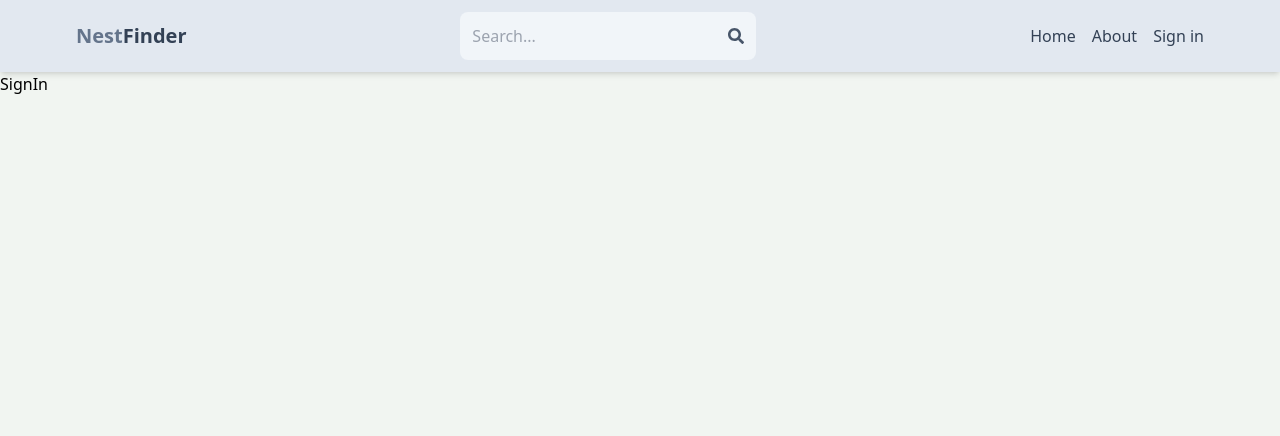
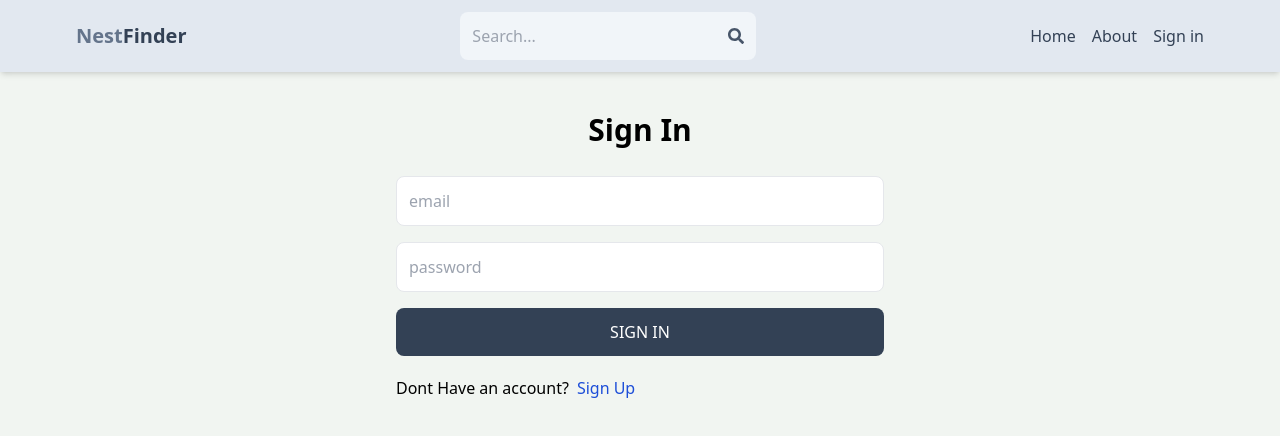
Before and after one commit to sinchu1209/mern-estate, a React (Vite) app in the folder client/: page /sign-in in a window 1280 px wide. Shown: the top 436 px of the page. Built offline with nearby package versions, Linux system fonts and the light colour scheme.

Commit message:
complete sign in page functionality

```diff
--- a/client/src/pages/SignIn.jsx
+++ b/client/src/pages/SignIn.jsx
@@ -1,7 +1,79 @@
-import React from 'react'
+import { useState } from 'react';
+import { Link , useNavigate} from 'react-router-dom';
+
 
 export default function SignIn() {
+  const [formData, setFormData] = useState({});
+  const [error, setError] = useState(null);
+  const [loading, setLoading] = useState(false);
+ const navigate = useNavigate();
+  const handleChange = (e) => {
+    setFormData({
+      ...formData,
+      [e.target.id]: e.target.value,
+    });
+  };
+  const handleSubmit = async (e) => {
+    e.preventDefault();
+    try {
+      setLoading(true);
+      const res = await fetch('/api/auth/signin', {
+        method: 'POST',
+        headers: {
+          'Content-Type': 'application/json',
+        },
+        body: JSON.stringify(formData),
+      });
+      const data = await res.json();
+      console.log(data);
+      if (data.success === false) {
+        setLoading(false);
+        setError(data.message);
+        return;
+      }
+      setLoading(false);
+      setError(null);
+      navigate('/');
+    } catch (error) {
+      setLoading(false);
+      setError(error.message);
+    }
+  };
   return (
-    <div>SignIn</div>
-  )
+    <div className='p-3 max-w-lg mx-auto'>
+      <h1 className='text-3xl text-center font-semibold my-7'>Sign In</h1>
+      <form onSubmit={handleSubmit} className='flex flex-col gap-4'>
+
+        <input
+          type='email'
+          placeholder='email'
+          className='border p-3 rounded-lg'
+          id='email'
+          onChange={handleChange}
+        />
+        <input
+          type='password'
+          placeholder='password'
+          className='border p-3 rounded-lg'
+          id='password'
+          onChange={handleChange}
+        />
+
+        <button
+          disabled={loading}
+          className='bg-slate-700 text-white p-3 rounded-lg uppercase hover:opacity-95 disabled:opacity-80'
+        >
+          {loading ? 'Loading...' : 'Sign In'}
+        </button>
+
+      </form>
+      <div className='flex gap-2 mt-5'>
+        <p>Dont Have an account?</p>
+        <Link to={'/sign-up'}>
+          <span className='text-blue-700'>Sign Up</span>
+        </Link>
+      </div>
+      {error && <p className='text-red-500 mt-5'>{error}</p>}
+    </div>
+  );
 }
```
